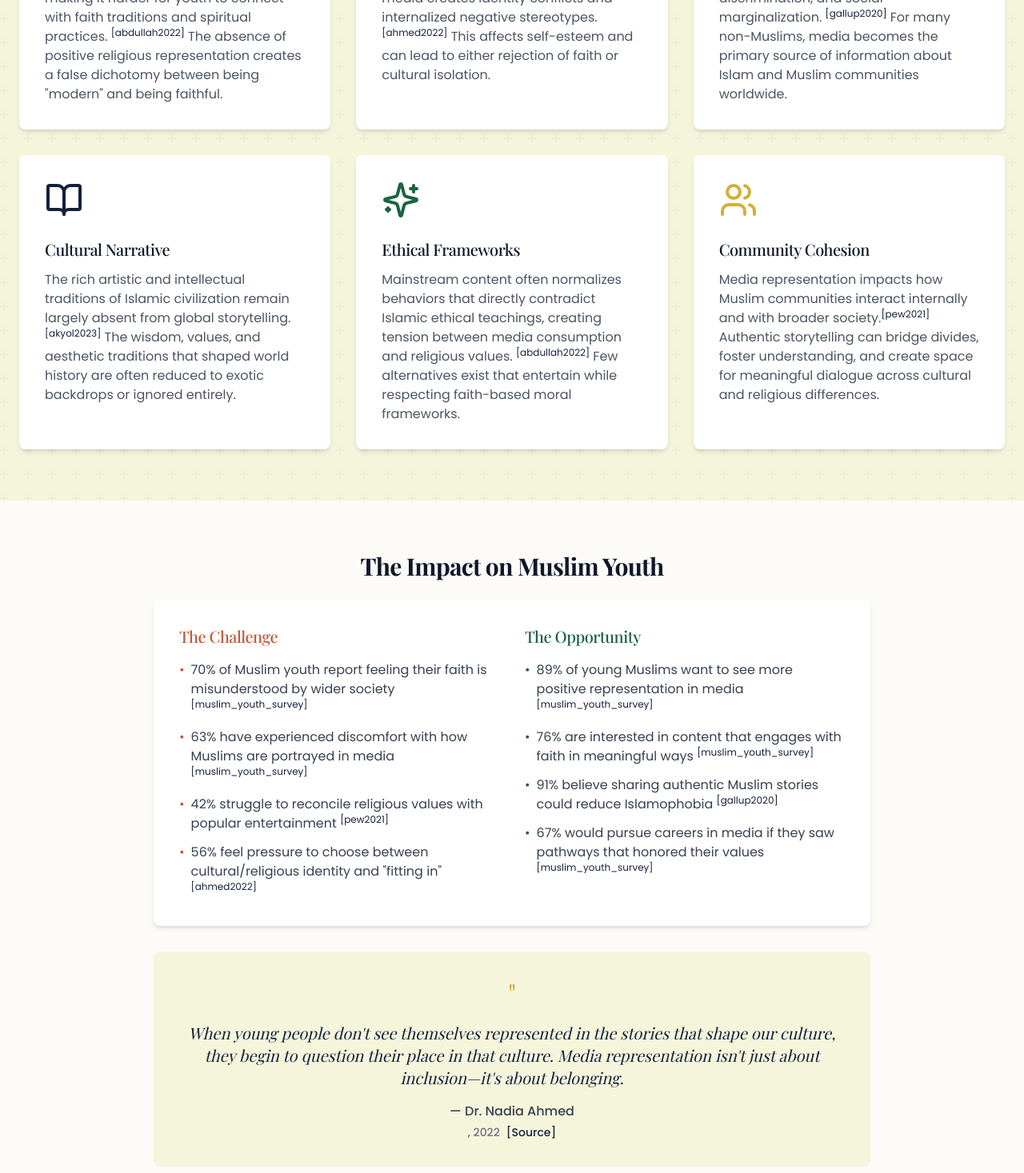
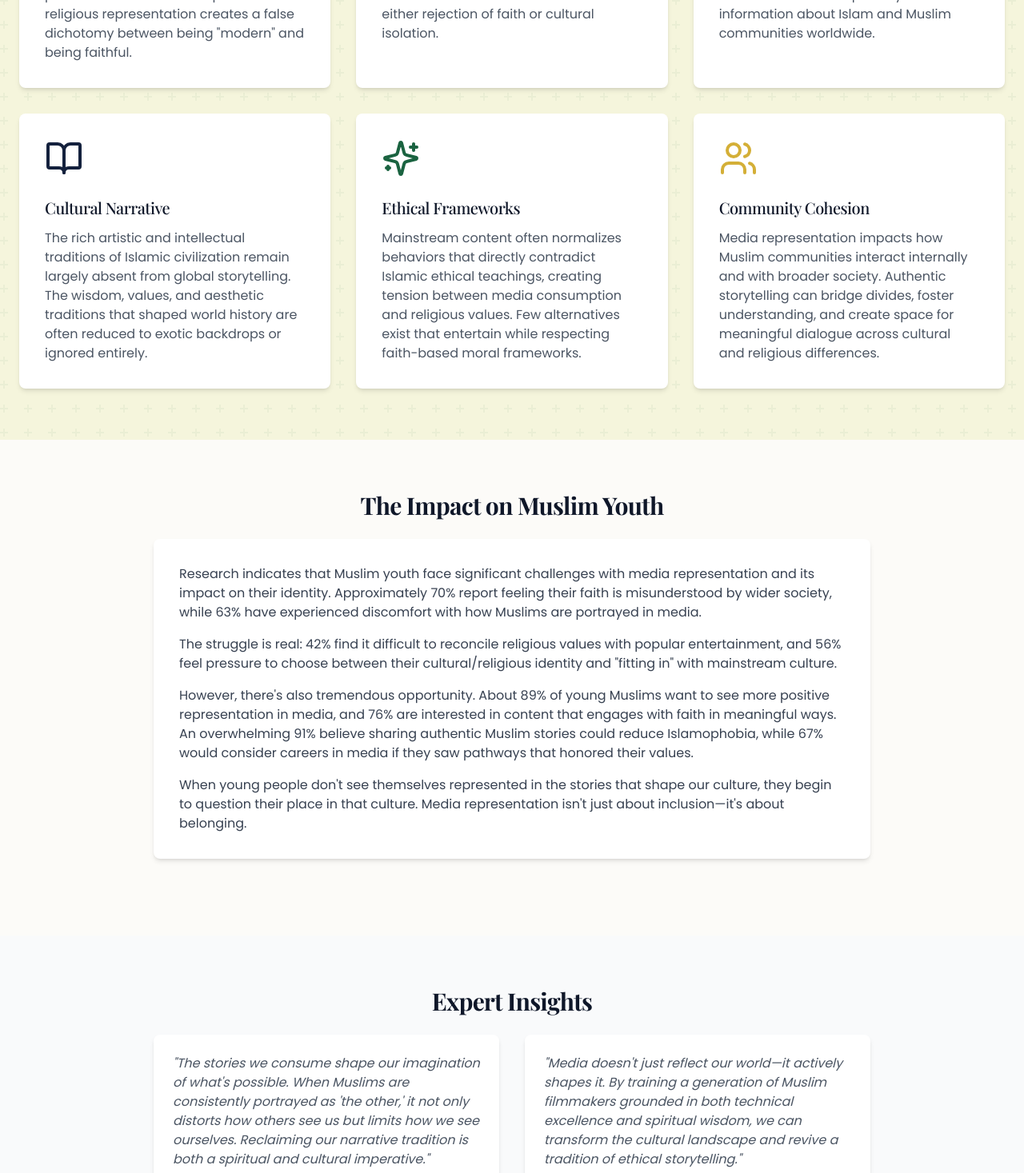
Before and after one commit to faiben/islanema-lens-app, a React (Vite) app: page /why in a window 1280 px wide. Shown: the part 1330-2797 px from the top of the page at 80% size. Built offline with nearby package versions, Linux system fonts and the light colour scheme.

Commit message:
Refactor: Update Why page content
- Removed sources and simplified the "Impact on Muslim Youth" section.
- Modified the "Be Part of the Change" button style.

```diff
--- a/src/components/CallToActionBanner.tsx
+++ b/src/components/CallToActionBanner.tsx
@@ -44,7 +44,7 @@ const CallToActionBanner: React.FC<CallToActionBannerProps> = ({
           <p className="text-lg mb-8 opacity-90">{description}</p>
           <Button
             asChild
-            className="bg-islanema-gold hover:bg-white text-black hover:text-islanema-blue text-lg px-8 py-6 h-auto"
+            className="bg-white text-black hover:bg-islanema-blue hover:text-white text-lg px-8 py-6 h-auto"
           >
             <Link to={buttonLink}>{buttonText}</Link>
           </Button>
--- a/src/pages/Why.tsx
+++ b/src/pages/Why.tsx
@@ -1,3 +1,4 @@
+
 import React from 'react';
 import { Link } from 'react-router-dom';
 import { Button } from '@/components/ui/button';
@@ -8,16 +9,8 @@ import FeaturedQuote from '@/components/FeaturedQuote';
 import { Card } from '@/components/ui/card';
 import { Heart, Globe, BookOpen, Sparkles, Users } from 'lucide-react';
 import CallToActionBanner from '@/components/CallToActionBanner';
-import Citation from '@/components/Citation';
-import SourcesList from '@/components/SourcesList';
 
 const Why = () => {
-  // Keep track of all citations used on this page
-  const citationsUsed = [
-    "pew2021", "ahmed2022", "yusuf2019", "iiit2023", "gallup2020",
-    "muslim_youth_survey", "akyol2023", "hasan2022", "abdullah2022"
-  ];
-
   return (
     <div className="flex flex-col min-h-screen">
       <Navbar />
@@ -40,13 +33,12 @@ const Why = () => {
           <p className="text-lg text-gray-700 mb-6">
             The stories we consume shape our understanding of the world, inform our values, and influence how we relate to others.
             For Muslims globally, the impact of media representation extends far beyond entertainment—it affects spiritual development,
-            cultural identity, and social cohesion. <Citation sourceId="iiit2023" />
+            cultural identity, and social cohesion.
           </p>
 
           <FeaturedQuote
             quote="He who controls the narrative controls the destiny of a people. Our duty is not merely to critique existing stories, but to tell our own with beauty, wisdom, and excellence."
             author="Sheikh Hamza Yusuf"
-            sourceId="yusuf2019"
           />
         </div>
       </Section>
@@ -65,7 +57,7 @@ const Why = () => {
             <h3 className="text-xl font-serif font-medium mb-3">Spiritual Development</h3>
             <p className="text-gray-600">
               Media that lacks spiritual depth reinforces materialistic worldviews, making it harder for youth
-              to connect with faith traditions and spiritual practices. <Citation sourceId="abdullah2022" /> The absence of positive religious
+              to connect with faith traditions and spiritual practices. The absence of positive religious
               representation creates a false dichotomy between being "modern" and being faithful.
             </p>
           </Card>
@@ -77,7 +69,7 @@ const Why = () => {
             <h3 className="text-xl font-serif font-medium mb-3">Identity Formation</h3>
             <p className="text-gray-600">
               For Muslim youth, rarely seeing positive reflections of their faith and culture in media
-              creates identity conflicts and internalized negative stereotypes. <Citation sourceId="ahmed2022" /> This affects self-esteem
+              creates identity conflicts and internalized negative stereotypes. This affects self-esteem
               and can lead to either rejection of faith or cultural isolation.
             </p>
           </Card>
@@ -89,7 +81,7 @@ const Why = () => {
             <h3 className="text-xl font-serif font-medium mb-3">Societal Perception</h3>
             <p className="text-gray-600">
               Persistent negative portrayals of Muslims contribute to Islamophobia, discrimination, and social
-              marginalization. <Citation sourceId="gallup2020" /> For many non-Muslims, media becomes the primary source of information about
+              marginalization. For many non-Muslims, media becomes the primary source of information about
               Islam and Muslim communities worldwide.
             </p>
           </Card>
@@ -101,7 +93,7 @@ const Why = () => {
             <h3 className="text-xl font-serif font-medium mb-3">Cultural Narrative</h3>
             <p className="text-gray-600">
               The rich artistic and intellectual traditions of Islamic civilization remain largely absent from
-              global storytelling. <Citation sourceId="akyol2023" /> The wisdom, values, and aesthetic traditions that shaped world history
+              global storytelling. The wisdom, values, and aesthetic traditions that shaped world history
               are often reduced to exotic backdrops or ignored entirely.
             </p>
           </Card>
@@ -113,7 +105,7 @@ const Why = () => {
             <h3 className="text-xl font-serif font-medium mb-3">Ethical Frameworks</h3>
             <p className="text-gray-600">
               Mainstream content often normalizes behaviors that directly contradict Islamic ethical teachings,
-              creating tension between media consumption and religious values. <Citation sourceId="abdullah2022" page="42" /> Few alternatives exist that
+              creating tension between media consumption and religious values. Few alternatives exist that
               entertain while respecting faith-based moral frameworks.
             </p>
           </Card>
@@ -125,71 +117,32 @@ const Why = () => {
             <h3 className="text-xl font-serif font-medium mb-3">Community Cohesion</h3>
             <p className="text-gray-600">
               Media representation impacts how Muslim communities interact internally and with broader society.
-              <Citation sourceId="pew2021" /> Authentic storytelling can bridge divides, foster understanding, and create space for
+              Authentic storytelling can bridge divides, foster understanding, and create space for
               meaningful dialogue across cultural and religious differences.
             </p>
           </Card>
         </div>
       </Section>
 
-      {/* Youth Impact Section */}
+      {/* Youth Impact Section - Simplified */}
       <Section>
         <div className="max-w-4xl mx-auto">
           <h2 className="text-3xl font-serif font-bold mb-6 text-center">The Impact on Muslim Youth</h2>
 
-          <div className="bg-white p-6 md:p-8 rounded-lg shadow-md mb-8">
-            <div className="flex flex-col md:flex-row gap-8">
-              <div className="flex-1">
-                <h3 className="text-xl font-serif font-medium mb-4 text-islanema-terracotta">The Challenge</h3>
-                <ul className="space-y-3 text-gray-700">
-                  <li className="flex items-start">
-                    <span className="text-islanema-terracotta mr-2">•</span>
-                    <span>70% of Muslim youth report feeling their faith is misunderstood by wider society <Citation sourceId="muslim_youth_survey" page="23" /></span>
-                  </li>
-                  <li className="flex items-start">
-                    <span className="text-islanema-terracotta mr-2">•</span>
-                    <span>63% have experienced discomfort with how Muslims are portrayed in media <Citation sourceId="muslim_youth_survey" page="27" /></span>
-                  </li>
-                  <li className="flex items-start">
-                    <span className="text-islanema-terracotta mr-2">•</span>
-                    <span>42% struggle to reconcile religious values with popular entertainment <Citation sourceId="pew2021" /></span>
-                  </li>
-                  <li className="flex items-start">
-                    <span className="text-islanema-terracotta mr-2">•</span>
-                    <span>56% feel pressure to choose between cultural/religious identity and "fitting in" <Citation sourceId="ahmed2022" page="114" /></span>
-                  </li>
-                </ul>
-              </div>
-
-              <div className="flex-1">
-                <h3 className="text-xl font-serif font-medium mb-4 text-islanema-green">The Opportunity</h3>
-                <ul className="space-y-3 text-gray-700">
-                  <li className="flex items-start">
-                    <span className="text-islanema-green mr-2">•</span>
-                    <span>89% of young Muslims want to see more positive representation in media <Citation sourceId="muslim_youth_survey" page="42" /></span>
-                  </li>
-                  <li className="flex items-start">
-                    <span className="text-islanema-green mr-2">•</span>
-                    <span>76% are interested in content that engages with faith in meaningful ways <Citation sourceId="muslim_youth_survey" page="45" /></span>
-                  </li>
-                  <li className="flex items-start">
-                    <span className="text-islanema-green mr-2">•</span>
-                    <span>91% believe sharing authentic Muslim stories could reduce Islamophobia <Citation sourceId="gallup2020" /></span>
-                  </li>
-                  <li className="flex items-start">
-                    <span className="text-islanema-green mr-2">•</span>
-                    <span>67% would pursue careers in media if they saw pathways that honored their values <Citation sourceId="muslim_youth_survey" page="51" /></span>
-                  </li>
-                </ul>
-              </div>
-            </div>
+          <div className="bg-white p-8 rounded-lg shadow-md mb-8">
+            <p className="text-gray-700 mb-4">
+              Research indicates that Muslim youth face significant challenges with media representation and its impact on their identity. Approximately 70% report feeling their faith is misunderstood by wider society, while 63% have experienced discomfort with how Muslims are portrayed in media.
+            </p>
+            <p className="text-gray-700 mb-4">
+              The struggle is real: 42% find it difficult to reconcile religious values with popular entertainment, and 56% feel pressure to choose between their cultural/religious identity and "fitting in" with mainstream culture.
+            </p>
+            <p className="text-gray-700 mb-4">
+              However, there's also tremendous opportunity. About 89% of young Muslims want to see more positive representation in media, and 76% are interested in content that engages with faith in meaningful ways. An overwhelming 91% believe sharing authentic Muslim stories could reduce Islamophobia, while 67% would consider careers in media if they saw pathways that honored their values.
+            </p>
+            <p className="text-gray-700">
+              When young people don't see themselves represented in the stories that shape our culture, they begin to question their place in that culture. Media representation isn't just about inclusion—it's about belonging.
+            </p>
           </div>
-
-          <FeaturedQuote
-            quote="When young people don't see themselves represented in the stories that shape our culture, they begin to question their place in that culture. Media representation isn't just about inclusion—it's about belonging."
-            author="Dr. Nadia Ahmed"
-            sourceId="ahmed2022"
-          />
         </div>
       </Section>
 
@@ -203,7 +156,7 @@ const Why = () => {
               <p className="italic text-gray-600 mb-4">
                 "The stories we consume shape our imagination of what's possible. When Muslims are consistently
                 portrayed as 'the other,' it not only distorts how others see us but limits how we see ourselves.
-                Reclaiming our narrative tradition is both a spiritual and cultural imperative." <Citation sourceId="akyol2023" page="87" />
+                Reclaiming our narrative tradition is both a spiritual and cultural imperative."
               </p>
               <div className="flex items-center">
                 <div className="h-12 w-12 rounded-full bg-islanema-blue flex items-center justify-center text-white font-serif text-xl">
@@ -220,7 +173,7 @@ const Why = () => {
               <p className="italic text-gray-600 mb-4">
                 "Media doesn't just reflect our world—it actively shapes it. By training a generation of
                 Muslim filmmakers grounded in both technical excellence and spiritual wisdom, we can
-                transform the cultural landscape and revive a tradition of ethical storytelling." <Citation sourceId="hasan2022" />
+                transform the cultural landscape and revive a tradition of ethical storytelling."
               </p>
               <div className="flex items-center">
                 <div className="h-12 w-12 rounded-full bg-islanema-green flex items-center justify-center text-white font-serif text-xl">
@@ -243,7 +196,7 @@ const Why = () => {
           <p className="text-lg text-gray-700 mb-8">
             Addressing these challenges requires more than critique—it demands the cultivation of
             a new generation of storytellers who can create content that is both technically excellent
-            and spiritually grounded. <Citation sourceId="hasan2022" page="34" />
+            and spiritually grounded.
           </p>
 
           <div className="flex justify-center mb-12">
@@ -258,19 +211,11 @@ const Why = () => {
           <FeaturedQuote
             quote="We don't just need different stories; we need different storytellers—those who bring spiritual depth, cultural wisdom, and ethical frameworks to their creative work."
             author="Ismail Abdullah"
-            sourceId="abdullah2022"
           />
         </div>
       </Section>
 
-      {/* Sources Section */}
-      <Section className="bg-gray-50">
-        <div className="max-w-4xl mx-auto">
-          <SourcesList citations={citationsUsed} />
-        </div>
-      </Section>
-
-      {/* Call to Action */}
+      {/* Call to Action with updated button styling */}
       <CallToActionBanner
         title="Be Part of the Change"
         description="Support the development of a new generation of Muslim filmmakers who will transform media representation through faith-based, ethical storytelling."
```
Also changed, not shown: src/components/InfoCard.tsx (+0 -8 lines), src/components/StatCard.tsx (+0 -8 lines).
